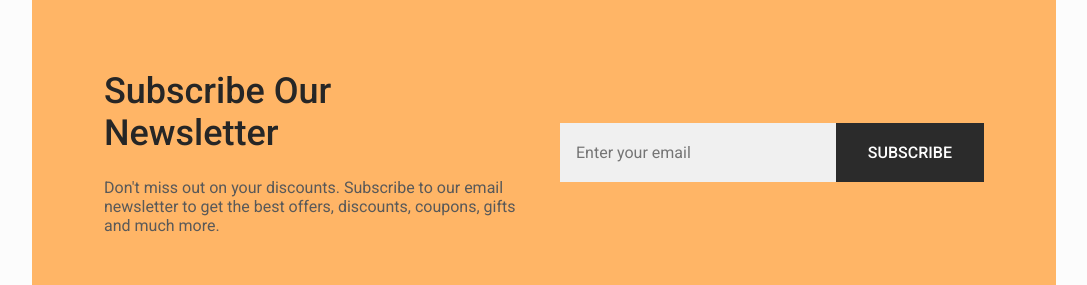
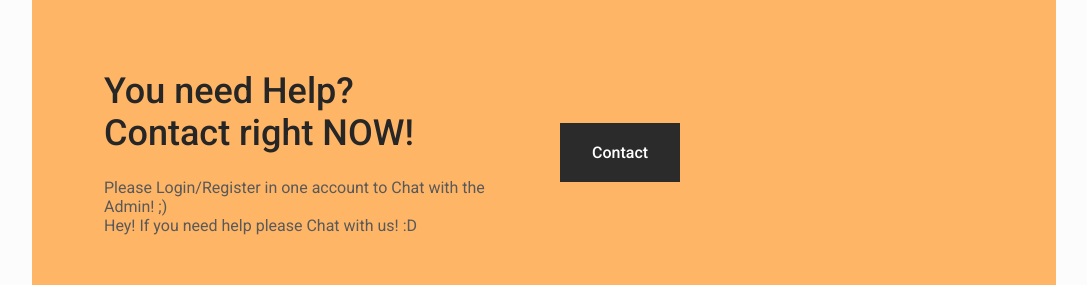
Before and after one commit to Sebas1124/EccomerceReactNodeJs, a React (Create React App) app: page / in a window 1280 px wide. Shown: the part 634-919 px from the top of the page, without its empty margins (96-1183 px from the left). Built offline with nearby package versions, Linux system fonts and the light colour scheme; no server answers.

Commit message:
Presentation

```diff
--- a/src/components/index/ContactComponent.js
+++ b/src/components/index/ContactComponent.js
@@ -1,23 +1,28 @@
-import React from 'react'
+import React, { useContext } from 'react'
+import { useNavigate } from 'react-router-dom'
+import { AuthContext } from './../../auth/AuthContext';
 
 export const ContactComponent = () => {
+
+    const { auth } = useContext( AuthContext )
+
+    const history = useNavigate();
+
   return (
     <>
     <section className="newsletter section container">
         <div className="newsletter__bg grid">
             <div>
-                <h2 className="newsletter__title">Subscribe Our <br/> Newsletter</h2>
+                <h2 className="newsletter__title">You need Help? <br/> Contact right NOW!</h2>
+                    { ( auth.logged ) ? null : 'Please Login/Register in one account to Chat with the Admin! ;)' }
                 <p className="newsletter__description">
-                    Don't miss out on your discounts. Subscribe to our email
-                    newsletter to get the best offers, discounts, coupons,
-                    gifts and much more.
+                    Hey! If you need help please Chat with us! :D
                 </p>
             </div>
 
-            <form action="" className="newsletter__subscribe">
-                <input type="email" placeholder="Enter your email" className="newsletter__input"/>
-                <button className="button">
-                    SUBSCRIBE
+            <form className="newsletter__subscribe">
+                <button disabled={ ( auth.logged ) ? null : true } onClick={ () => history('/support-chat') } className="button">
+                    Contact
                 </button>
             </form>
         </div>
--- a/src/hooks/useUsers.js
+++ b/src/hooks/useUsers.js
@@ -1,6 +1,5 @@
 import { useContext, useEffect, useState } from "react";
 import { SocketContext } from "../context/SocketContext";
-import { fectSinToken } from "../helpers/fetch";
 
 
 export const useUsers = () => {
@@ -14,7 +13,6 @@ export const useUsers = () => {
         });
       }, [ socket ])
 
-
     return {
         users
     }
--- a/src/routes/AuthRouter.js
+++ b/src/routes/AuthRouter.js
@@ -11,7 +11,6 @@ export const AuthRouter = () => {
       <Routes>
           <Route path='/login' element={ <LoginPage/> }></Route>
           <Route path='/register' element={ <RegisterPage/> }></Route>
-          <Route path="*" element={<h1>404</h1>}></Route>
       </Routes>
     <FooterComponent/>
     </>
```
